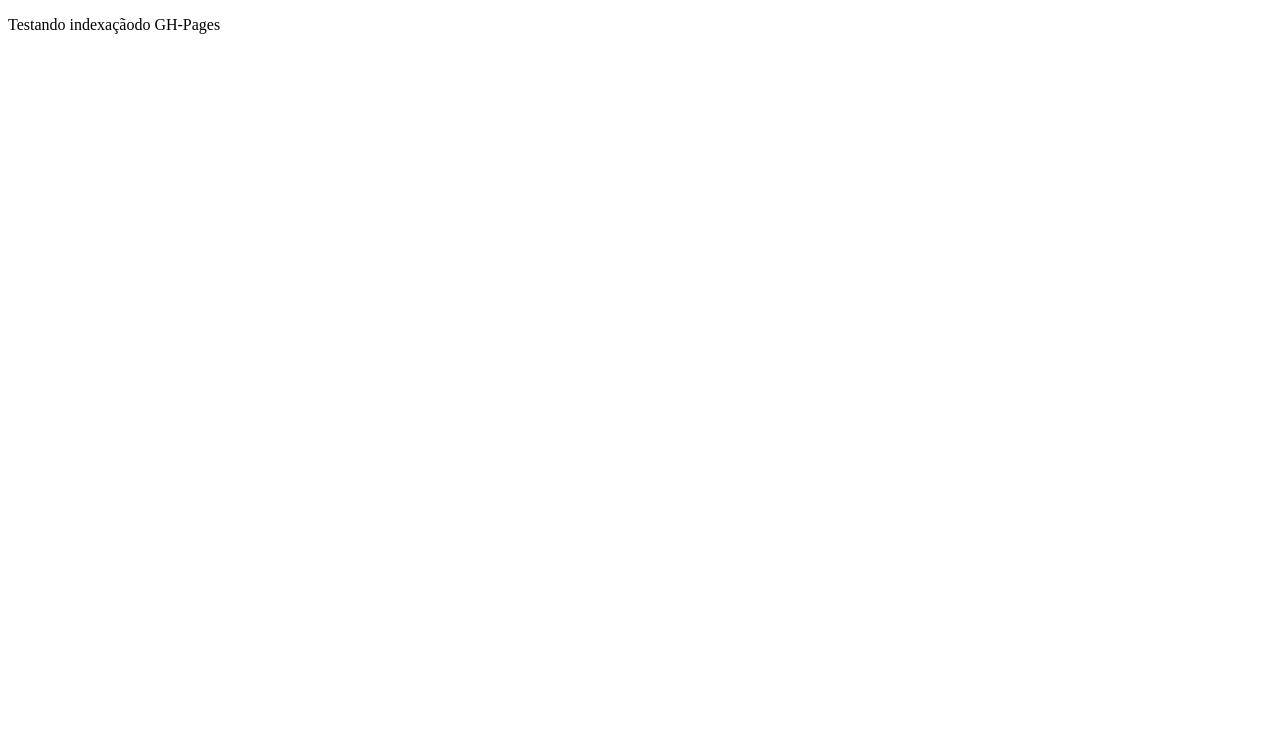
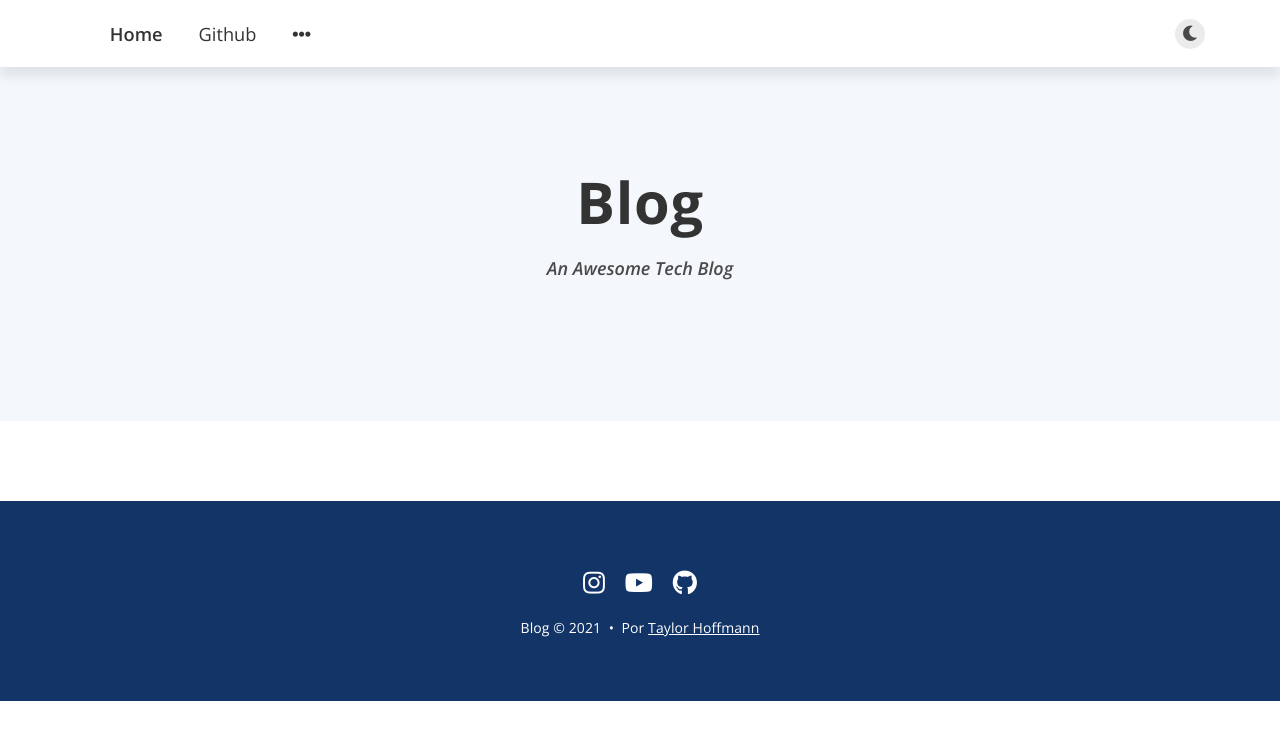
Before and after one commit to TaylorHo/blog, a plain HTML site: page post/post-1/index.html in a window 1280 px wide. Drawn offline with nearby package versions, Linux system fonts and the light colour scheme.

Commit message:
Initial post config

```diff
--- a/post/post-1/index.html
+++ b/post/post-1/index.html
@@ -1,11 +1,68 @@
 <!DOCTYPE html>
-<html lang="en">
+<html lang="pt-br" class="html">
 <head>
-  <meta charset="UTF-8">
-  <meta name="viewport" content="width=device-width, initial-scale=1.0">
-  <title>Document</title>
+  <meta charset="UTF-8"/>
+  <meta http-equiv="X-UA-Compatible" content="IE=edge"/>
+  <meta name="viewport" content="width=device-width, initial-scale=1.0"/>
+  <title>Post</title>
+  <link rel="stylesheet" href="../../assets/css/styles.css"/>
+  <meta name="author" content="Taylor Hoffmann"/>
+  <meta name="description" content="Some description"/>
+  <link rel="canonical" href="#"/>
+  <link rel="sortcut icon" href="../../assets/img/logo.png" type="image/x-icon"/>;
+  <link rel="stylesheet" href="https://cdnjs.cloudflare.com/ajax/libs/font-awesome/5.15.2/css/all.min.css" integrity="sha512-HK5fgLBL+xu6dm/Ii3z4xhlSUyZgTT9tuc/hSrtw6uzJOvgRr2a9jyxxT1ely+B+xFAmJKVSTbpM/CuL7qxO8w==" crossorigin="anonymous" />
+  <link href="https://fonts.googleapis.com/css2?family=Open+Sans:ital,wght@0,300;0,400;0,600;0,700;1,300;1,400;1,600&display=swap" rel="stylesheet"/>
+  <script data-ad-client="ca-pub-5723655775210735" async src="https://pagead2.googlesyndication.com/pagead/js/adsbygoogle.js"></script>
 </head>
 <body>
-  <p>Testando indexaçãodo GH-Pages</p>
+
+  <header>
+    <div class="inner_header">
+      <div class="menu">
+        <div class="menu_desktop">
+          <a href="#" class="current">Home</a>
+          <a href="#">Github</a>
+          <a href="#"><i class="fas fa-ellipsis-h"></i></a>
+        </div>
+        <div class="menu_mobile">
+          <div class="toogle_color">
+            <div class="background_icon">
+              <i class="fas fa-ellipsis-v"></i>
+            </div>
+          </div>
+        </div>
+      </div>
+      <div class="toogle_color" onclick="toogleColor();">
+        <div class="background_icon">
+          <i id="moon" class="fas fa-moon"></i>
+          <i id="sun" class="fas fa-sun d-none"></i>
+        </div>
+      </div>
+    </div>
+  </header>
+
+  <main>
+    <div class="wrapper">
+      <h1 class="blog_name">
+        Blog
+      </h1>
+      <h3><em>An Awesome Tech Blog</em></h3>
+    </div>
+    <div class="content">
+
+    </div>
+  </main>
+
+  <footer>
+    <div class="media_icons">
+      <a href="#"><i class="fab fa-instagram"></i></a>
+      <a href="#"><i class="fab fa-youtube"></i></a>
+      <a href="#"><i class="fab fa-github"></i></i></a>
+    </div>
+    <div class="copyright">
+      <p>Blog &copy; 2021 &nbsp;&bull;&nbsp; Por <a href="#">Taylor Hoffmann</a></p>
+    </div>
+  </footer>
+  <script async src="../../assets/js/darkModeToogle.js"></script>
 </body>
 </html>
```
